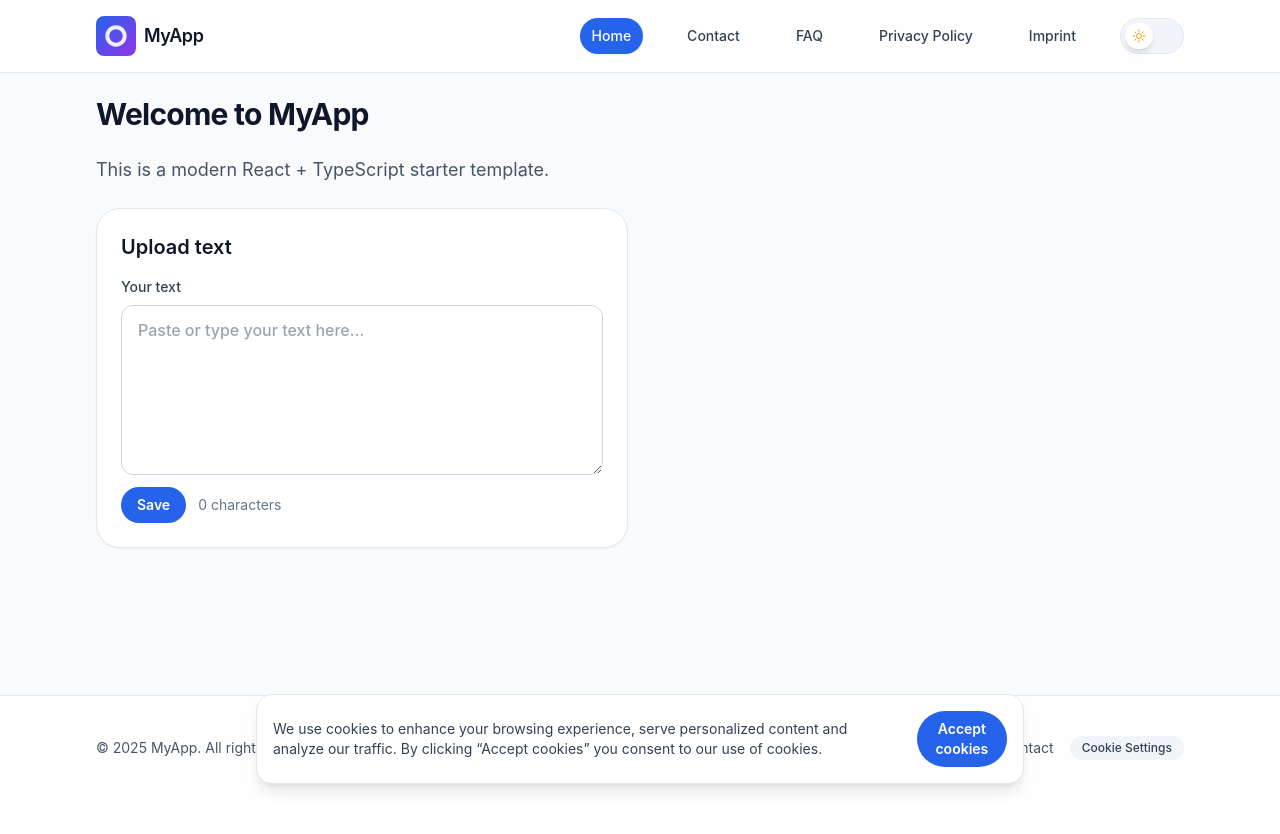
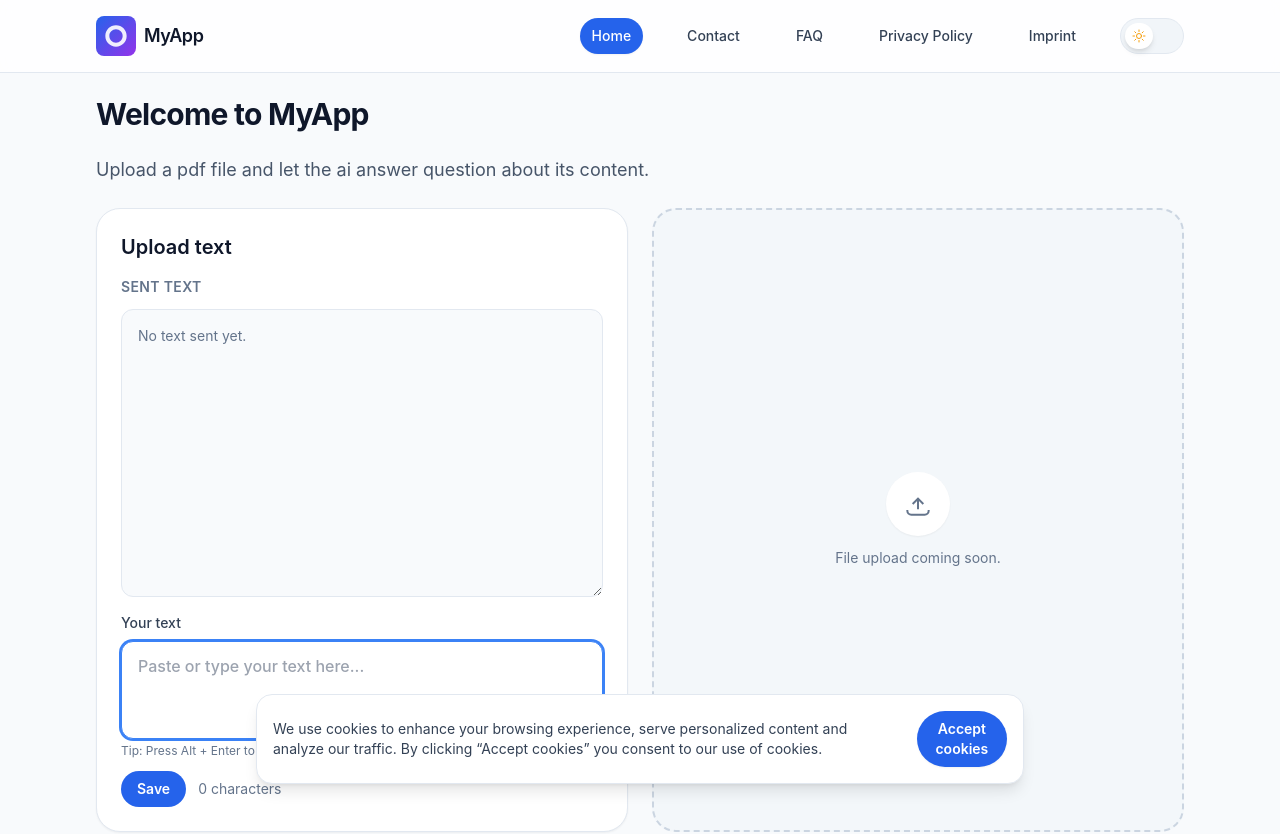
Before and after one commit to ChristianMarzianGithub/chatWithText, a React (Vite) app: page / in a window 1280 px wide. Shown: the top 834 px of the page. Before the commit the page ends 800 px from the top, so only its background shows below. Built offline with nearby package versions, Linux system fonts and the light colour scheme.

Commit message:
changed the look and feel: added chat-window and future upload area

```diff
--- a/src/pages/HomePage.tsx
+++ b/src/pages/HomePage.tsx
@@ -4,11 +4,16 @@ const HomePage = () => {
   const [text, setText] = useState("");
   const [submittedTexts, setSubmittedTexts] = useState<Array<{ text: string; timestamp: string }>>([]);
   const historyRef = useRef<HTMLDivElement | null>(null);
+  const textAreaRef = useRef<HTMLTextAreaElement | null>(null);
 
   useEffect(() => {
     if (!historyRef.current) return;
     historyRef.current.scrollTop = historyRef.current.scrollHeight;
   }, [submittedTexts]);
+
+  useEffect(() => {
+    textAreaRef.current?.focus();
+  }, []);
 
   const submitText = () => {
     if (!text.trim()) return;
@@ -24,6 +29,7 @@ const HomePage = () => {
     ]);
     // Optionally clear after submit
     setText("");
+    textAreaRef.current?.focus();
   };
 
   const handleSubmit = (e: FormEvent) => {
@@ -34,22 +40,22 @@ const HomePage = () => {
     <section className="space-y-6">
       <h1 className="text-3xl font-bold tracking-tight text-slate-900 dark:text-white">Welcome to MyApp</h1>
       <p className="max-w-2xl text-lg text-slate-600 dark:text-slate-300">
-        This is a modern React + TypeScript starter template.
+        Upload a pdf file and let the ai answer question about its content.
       </p>
       <div className="grid gap-6 md:grid-cols-2">
-        <div className="rounded-3xl border border-slate-200 bg-white p-6 shadow-sm transition hover:-translate-y-1 hover:shadow-lg dark:border-slate-700 dark:bg-slate-900 dark:shadow-glow">
+        <div className="rounded-3xl border border-slate-200 bg-white p-6 shadow-sm transition hover:-translate-y-1 hover:shadow-lg dark:border-slate-700 dark:bg-slate-900 dark:shadow-glow min-h-[28rem]">
           <h2 className="text-xl font-semibold text-slate-900 dark:text-white">Upload text</h2>
           <form onSubmit={handleSubmit} className="mt-4">
-            {submittedTexts.length > 0 && (
             <div className="mb-4 space-y-3">
               <h3 className="text-sm font-semibold uppercase tracking-wide text-slate-500 dark:text-slate-400">
                 Sent text
               </h3>
               <div
                 ref={historyRef}
-                  className="max-h-48 space-y-3 overflow-y-auto rounded-xl border border-slate-200 bg-slate-50 p-4 dark:border-slate-700 dark:bg-slate-800/70"
+                className="h-72 min-h-[12rem] resize-y space-y-3 overflow-y-auto rounded-xl border border-slate-200 bg-slate-50 p-4 dark:border-slate-700 dark:bg-slate-800/70"
               >
-                  {submittedTexts.map((submittedText, index) => (
+                {submittedTexts.length > 0 ? (
+                  submittedTexts.map((submittedText, index) => (
                     <div
                       key={String(index)}
                       className="space-y-1 rounded-lg bg-white/60 p-3 shadow-sm dark:bg-slate-900/60"
@@ -61,13 +67,16 @@ const HomePage = () => {
                         {submittedText.text}
                       </pre>
                     </div>
-                  ))}
+                  ))
+                ) : (
+                  <p className="text-sm text-slate-500 dark:text-slate-400">No text sent yet.</p>
+                )}
               </div>
             </div>
-            )}
             <label className="flex flex-col gap-2 text-sm font-medium text-slate-700 dark:text-slate-200">
               Your text
               <textarea
+                ref={textAreaRef}
                 value={text}
                 onChange={(e) => setText(e.target.value)}
                 onKeyDown={(e: KeyboardEvent<HTMLTextAreaElement>) => {
@@ -77,11 +86,12 @@ const HomePage = () => {
                     submitText();
                   }
                 }}
-                rows={6}
+                rows={3}
                 placeholder="Paste or type your text here..."
                 className="w-full rounded-xl border border-slate-300 bg-white px-4 py-3 text-base text-slate-900 transition focus:border-blue-500 focus:outline-none focus:ring-2 focus:ring-blue-500 dark:border-slate-700 dark:bg-slate-800 dark:text-white"
               />
             </label>
+            <p className="mt-1 text-xs text-slate-500 dark:text-slate-400">Tip: Press Alt + Enter to submit quickly.</p>
             <div className="mt-3 flex items-center gap-3">
               <button
                 type="submit"
@@ -93,6 +103,26 @@ const HomePage = () => {
             </div>
           </form>
         </div>
+        <div className="flex min-h-[28rem] items-center justify-center rounded-3xl border-2 border-dashed border-slate-300 bg-slate-100/60 p-6 text-slate-500 dark:border-slate-700 dark:bg-slate-900/40 dark:text-slate-400">
+          <div className="flex flex-col items-center gap-3 text-center">
+            <div className="flex h-16 w-16 items-center justify-center rounded-full bg-white shadow-sm dark:bg-slate-800">
+              <svg
+                xmlns="http://www.w3.org/2000/svg"
+                viewBox="0 0 24 24"
+                fill="none"
+                stroke="currentColor"
+                strokeWidth="1.5"
+                className="h-8 w-8"
+                aria-hidden="true"
+              >
+                <path d="M4 16.5V17a3 3 0 0 0 3 3h10a3 3 0 0 0 3-3v-.5" />
+                <path d="m8 12 4-4 4 4" />
+                <path d="M12 16V8" />
+              </svg>
+            </div>
+            <p className="text-sm">File upload coming soon.</p>
+          </div>
+        </div>
       </div>
     </section>
   );
```
Lines whose indentation alone changed are shown as unchanged.
